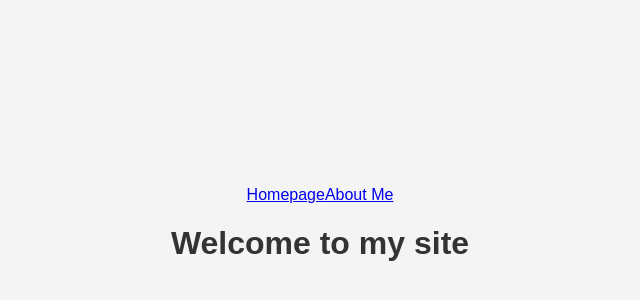
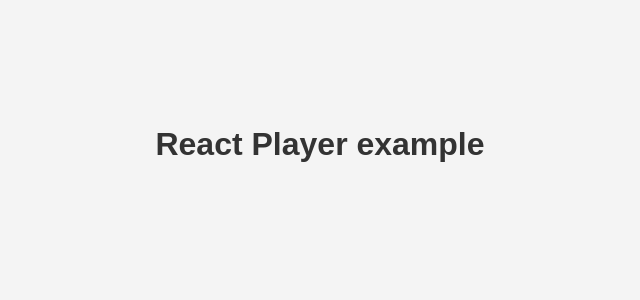
Before and after one commit to abzsd/course-3, a React (Create React App) app: page / in a window 1280 px wide. Shown: the part 166-466 px from the top of the page, without its empty margins (320-960 px from the left). Built offline with nearby package versions, Linux system fonts and the light colour scheme.

Commit message:
Course complete

```diff
--- a/package.json
+++ b/package.json
@@ -9,6 +9,7 @@
     "@testing-library/user-event": "^13.5.0",
     "react": "^19.1.1",
     "react-dom": "^19.1.1",
+    "react-player": "^3.3.1",
     "react-router-dom": "^6.30.1",
     "react-scripts": "5.0.1",
     "web-vitals": "^2.1.4"
--- a/src/App.js
+++ b/src/App.js
@@ -5,21 +5,30 @@ import './App.css';
 // import Counter from "./components/Counter";
 import Homepage from './Homepage';
 import AboutMe from "./AboutMe";
-import { Routes, Route, Link} from 'react-router-dom';
+import { Routes, Route, Link } from 'react-router-dom';
+import ReactPlayer from "react-player";
+import React from 'react';
 
 // const randNum = () => Math.floor(Math.random() * 100) + 1;
 
 function App() {
+  const vidUrl = "https://www.youtube.com/watch?v=27twwvJaL-4"
   return (
     <div className='App'>
-      <nav className='nav'>
+      {/* <nav className='nav'>
         <Link to="/" className="nav-item">Homepage</Link>
         <Link to="/about-me" className="nav-item">About Me</Link>
       </nav>
       <Routes>
         <Route path='/' element={<Homepage />} />
         <Route path='/about-me' element={<AboutMe />} />
-      </Routes>
+      </Routes> */}
+      <h1> React Player example</h1>
+      <ReactPlayer
+        url={vidUrl}
+        playing={false}
+        volume={0.5}
+      />
     </div>
   );
 }
```
Also changed, not shown: 1 other file (tests, documents, lock files or other folders).
